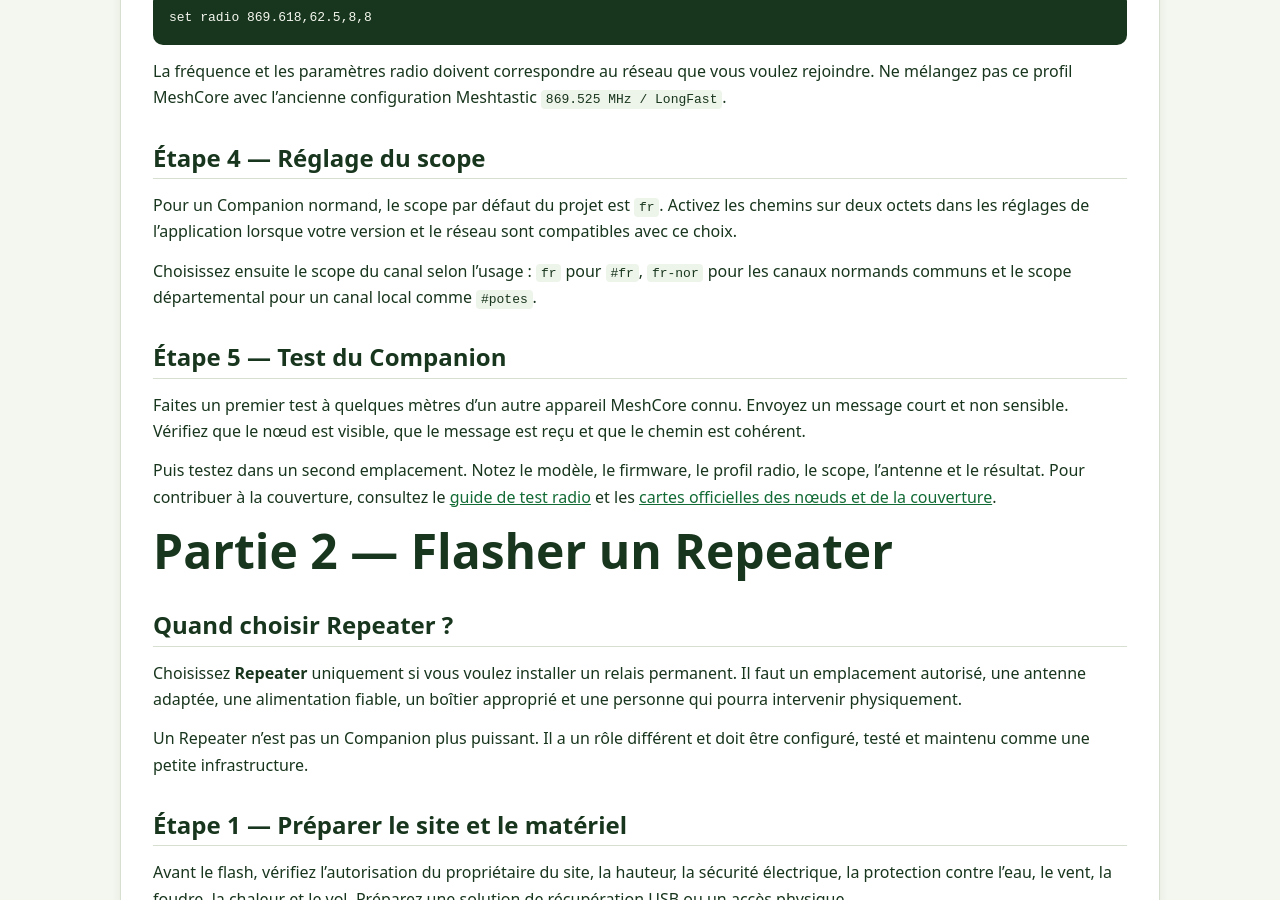
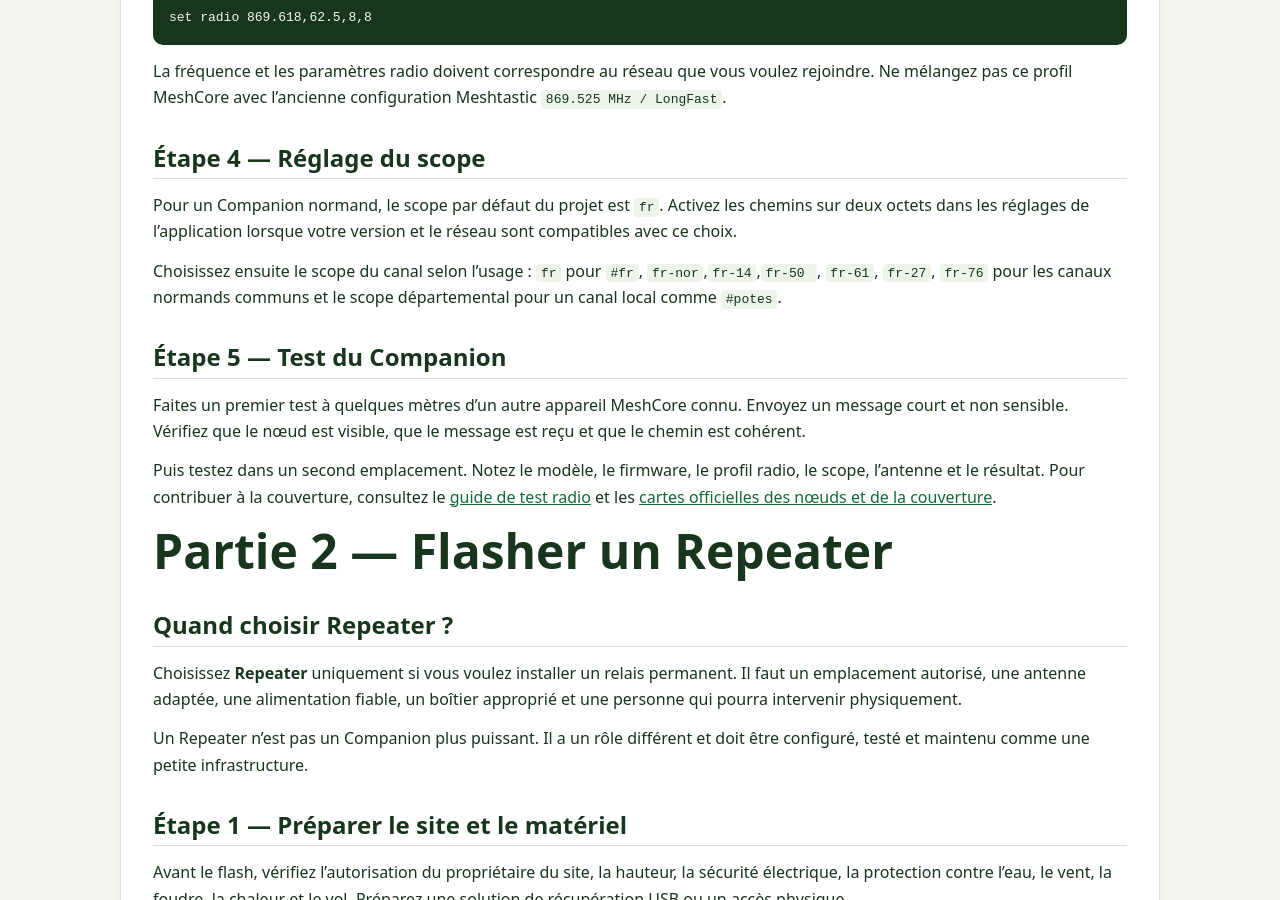
Before and after one commit to 1234LUCIUS/projet-interconnexion-normand-wiki, a Jekyll site: the page built from docs/meshcore/05-flasher-companion-repeater.md, in a window 1280 px wide and 900 px high, scrolled down 5125 px. Built offline with Jekyll 4.4.1, drawn with Linux system fonts in a browser that asks for light colours.

Commit message:
Update channel scope options in documentation
Added additional scopes for channel usage in the documentation.

```diff
--- a/docs/meshcore/05-flasher-companion-repeater.md
+++ b/docs/meshcore/05-flasher-companion-repeater.md
@@ -86,7 +86,7 @@ La fréquence et les paramètres radio doivent correspondre au réseau que vous
 
 Pour un Companion normand, le scope par défaut du projet est `fr`. Activez les chemins sur deux octets dans les réglages de l’application lorsque votre version et le réseau sont compatibles avec ce choix.
 
-Choisissez ensuite le scope du canal selon l’usage : `fr` pour `#fr`, `fr-nor` pour les canaux normands communs et le scope départemental pour un canal local comme `#potes`.
+Choisissez ensuite le scope du canal selon l’usage : `fr` pour `#fr`, `fr-nor`,`fr-14`,`fr-50 `, `fr-61`, `fr-27`, `fr-76` pour les canaux normands communs et le scope départemental pour un canal local comme `#potes`.
 
 ## Étape 5 — Test du Companion
 
```
